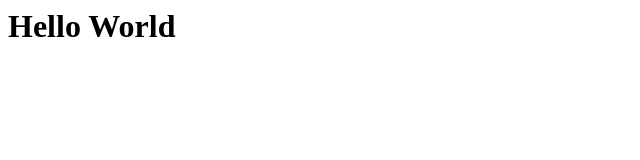
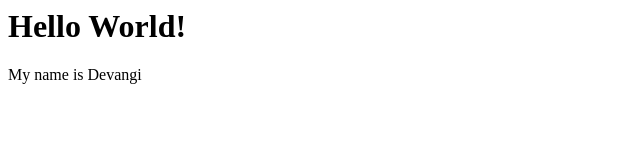
Before and after one commit to Deyvangi/meeum-weekend-workshop, a plain HTML site: page index.html in a window 1280 px wide. Shown: the whole page, without its empty margins (0-640 px from the left). Drawn offline with Linux system fonts and the light colour scheme.

Commit message:
Added my name to index

```diff
--- a/index.html
+++ b/index.html
@@ -1 +1,4 @@
-<h1>Hello World</h1>
+<h1>Hello World!</h1>
+
+
+<p>My name is Devangi</p>
```
